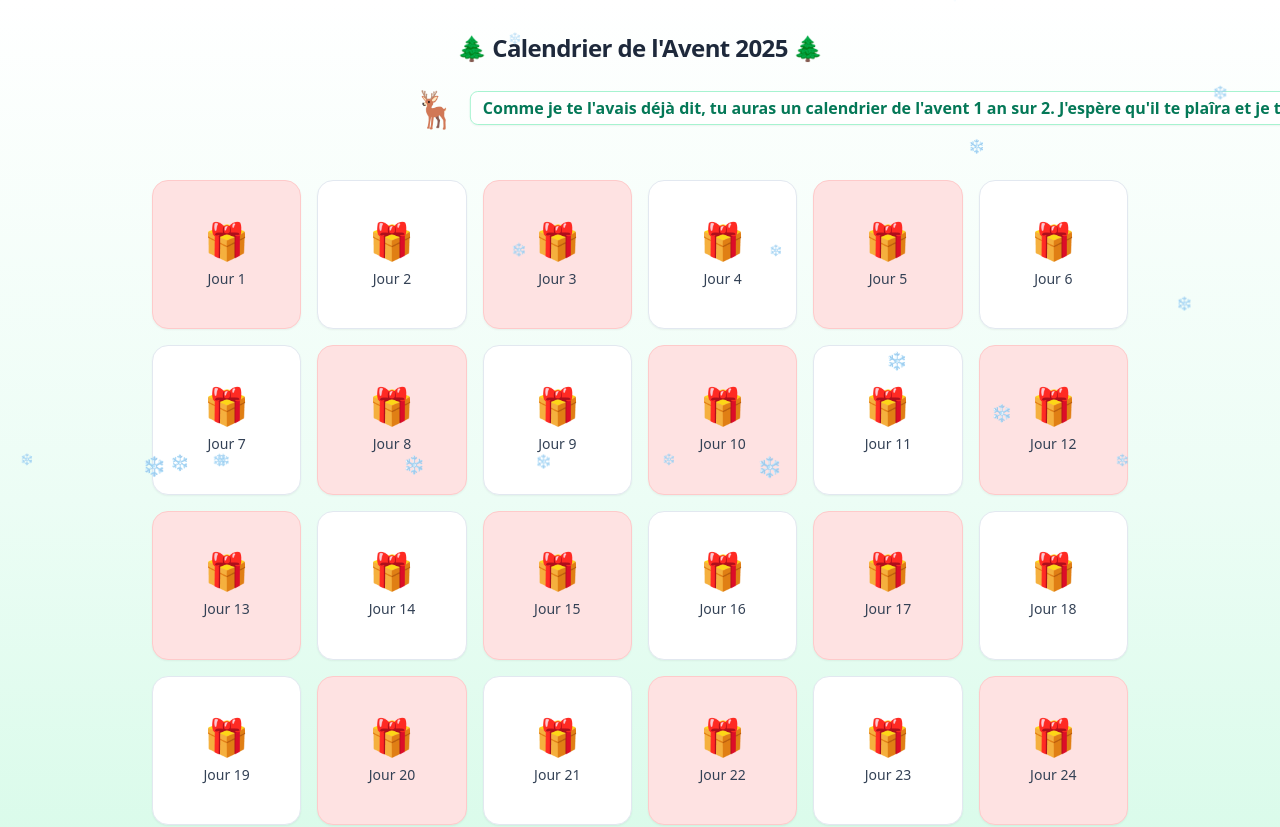
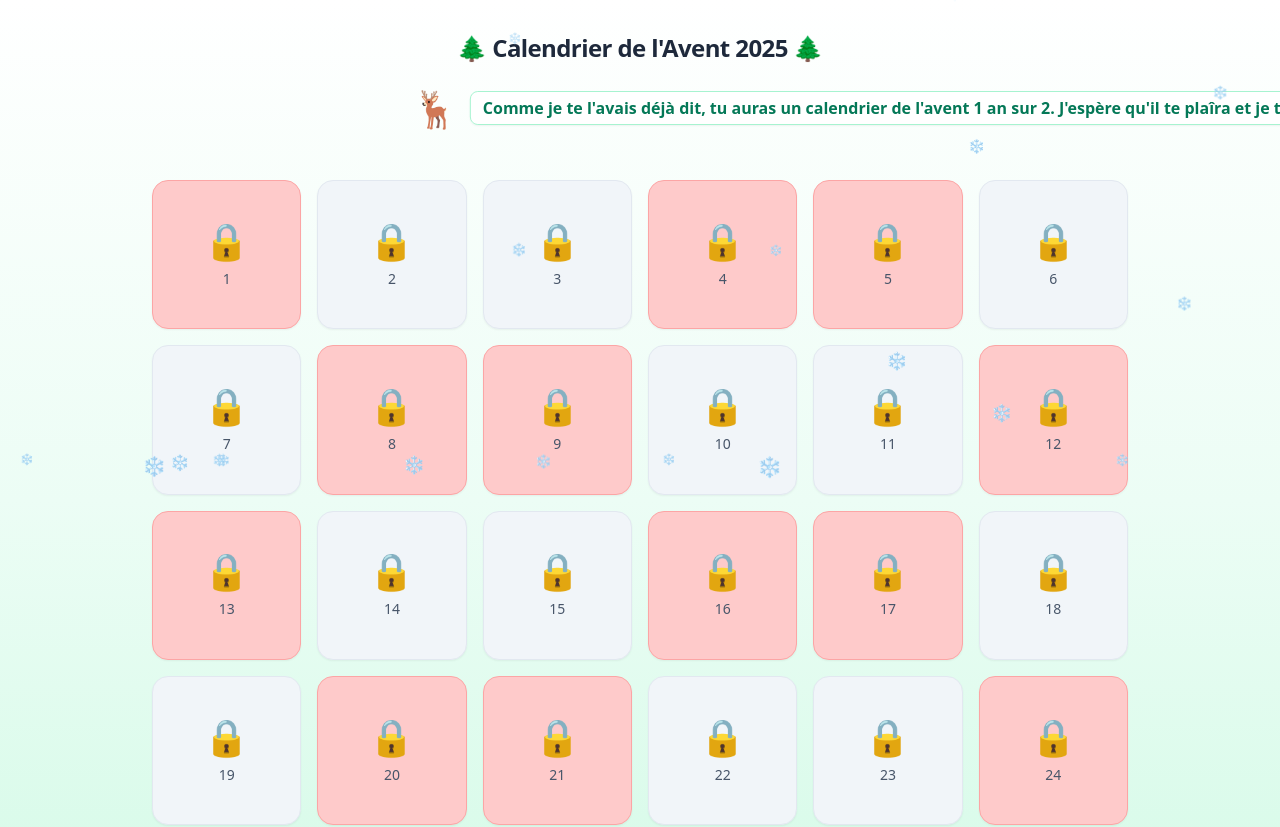
Before and after one commit to Guillaume0704/advent-calendar-app, a React (Vite) app: page / in a window 1280 px wide. Shown: the top 827 px of the page. Built offline with nearby package versions, Linux system fonts and the light colour scheme.

Commit message:
Enable test mode: open all doors for QA

```diff
--- a/src/App.jsx
+++ b/src/App.jsx
@@ -4,8 +4,8 @@ import React, { useEffect, useMemo, useRef, useState } from "react";
    Config
 ============================== */
 const ADVENT_YEAR = 2025;
-const RED_DAYS = new Set([1, 3, 5, 8, 10, 12, 13, 15, 17, 20, 22, 24]);
-const TEST_MODE = true;
+const RED_DAYS = new Set([1, 4, 5, 8, 9, 12, 13, 16, 17, 20, 21, 24]);
+const TEST_MODE = false;
 
 // Answers are case/diacritics-insensitive
 const QUESTIONS = {
```
